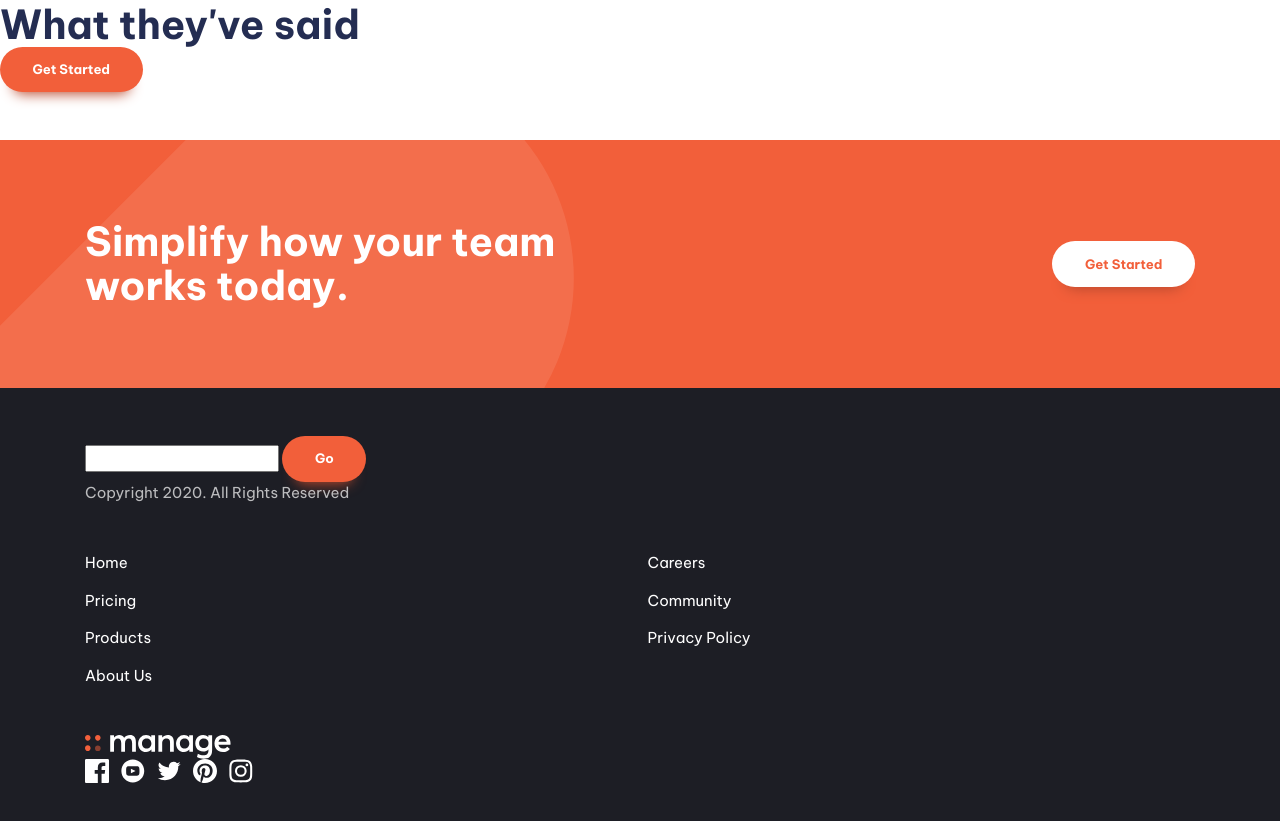
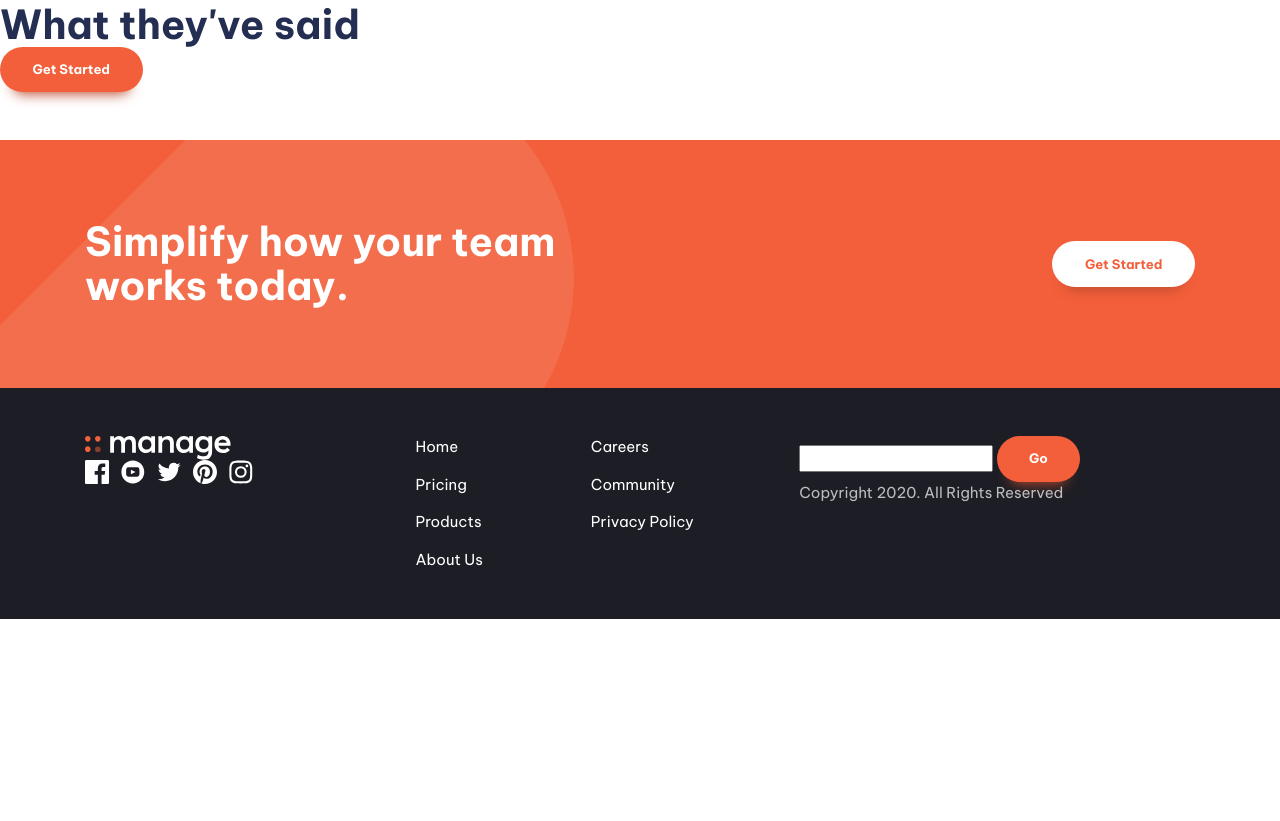
Before and after one commit to Annie-Huang/fem-manage-landing-page, a website built with Vite: page index.html in a window 1280 px wide. Shown: the part 1386-2207 px from the top of the page. After the commit the page ends 2005 px from the top, so only its background shows below. Built offline with nearby package versions, Linux system fonts and the light colour scheme.

Commit message:
When it's desktop, make the footer content in one line.

```diff
--- a/style.css
+++ b/style.css
@@ -267,6 +267,11 @@ p[data-width='wide'] {
   gap: var(--size-700);
   grid-template-areas: 'form' 'nav' 'logo-social';
 }
+@media (min-width: 50em) {
+  .primary-footer-wrapper {
+    grid-template-areas: 'logo-social nav form';
+  }
+}
 .primary-footer-wrapper > :nth-child(1) {
   grid-area: logo-social;
 }
```
